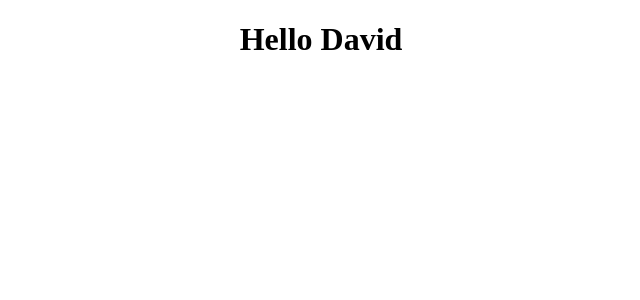
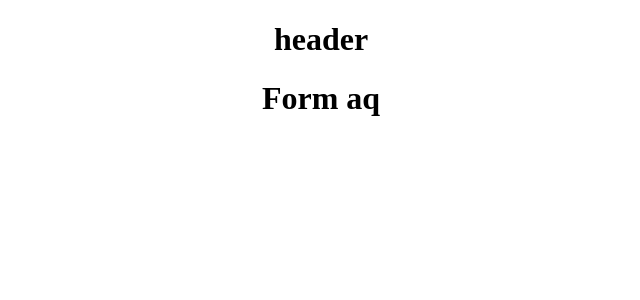
Before and after one commit to DavidHenrique2106/PlanningSyncFront, a React (Vite) app: page / in a window 1280 px wide. Shown: the top 300 px of the page, without its empty margins (319-959 px from the left). Built offline with nearby package versions, Linux system fonts and the light colour scheme.

Commit message:
nada ainda

```diff
--- a/src/App.tsx
+++ b/src/App.tsx
@@ -1,11 +1,18 @@
 import './App.css'
+import Form from './components/Form'
+import Header from './components/Header'
 
 function App() {
 
   return (
     <>
     <div className="App">
-      <h1 style={{textAlign: 'center'}}>Hello David</h1>
+      <h1 style={{textAlign: 'center'}}>
+        <Header/>
+      </h1>
+      <main style={{textAlign: 'center'}}>
+        <Form/>
+      </main>
     </div>
     </>
   )
--- /dev/null
+++ b/src/components/Form.tsx
@@ -0,0 +1,13 @@
+
+const Form = () => {
+  return (
+    <div className="Forms">
+        <h1>
+        Form aq
+        </h1>
+
+    </div>
+  )
+}
+
+export default Form
--- /dev/null
+++ b/src/components/Header.tsx
@@ -0,0 +1,8 @@
+
+const Header = () => {
+  return (
+    <div>header</div>
+  )
+}
+
+export default Header
```
